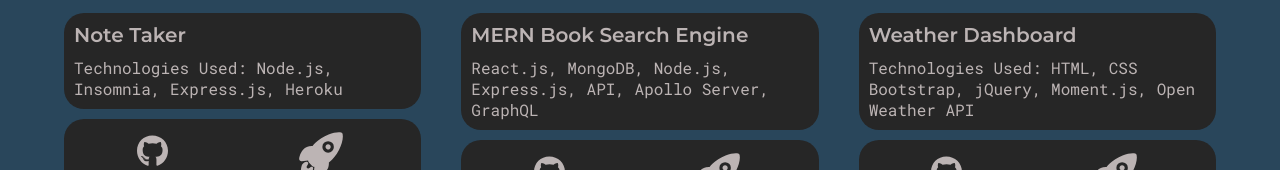
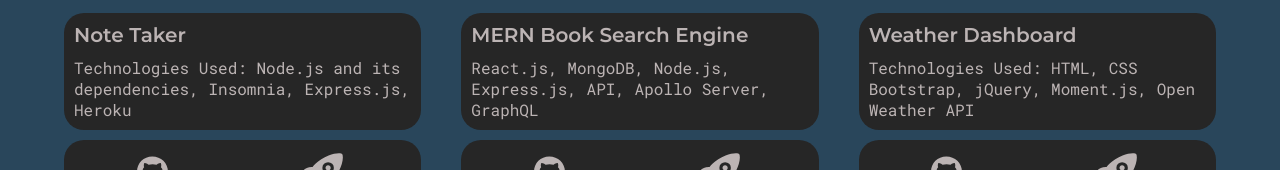
Before and after one commit to stellalph/stella-react-portfolio, a React (Create React App) app: page /portfolio in a window 1280 px wide. Shown: the part 1583-1753 px from the top of the page. Built offline with nearby package versions, Linux system fonts and the light colour scheme; a web font is replaced by a local one.

Commit message:
adjust code to Projects.jsx

```diff
--- a/src/assets/data/Projects.jsx
+++ b/src/assets/data/Projects.jsx
@@ -38,7 +38,7 @@
   {
     id: uuidv4(),
     name: "Note Taker",
-    desc: 'Technologies Used: Node.js, Insomnia, Express.js, Heroku ',
+    desc: 'Technologies Used: Node.js and its dependencies, Insomnia, Express.js, Heroku ',
     img: IMG4,
     hyperGit: <IconLink href="https://github.com/stellalph/EJS-NOTE-TAKER.git" icon={faGithub} fontAwesome />,
     hyperDeployed: <IconLink href="https://note-taker-app-stella.herokuapp.com/" icon={IoRocket} />
```
